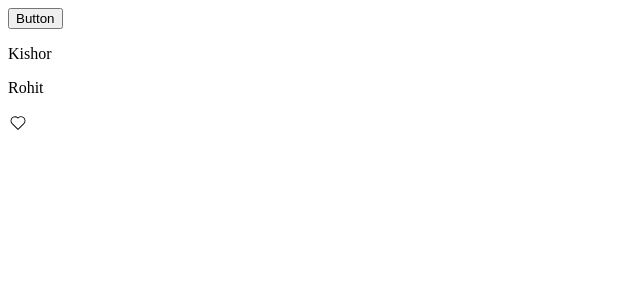
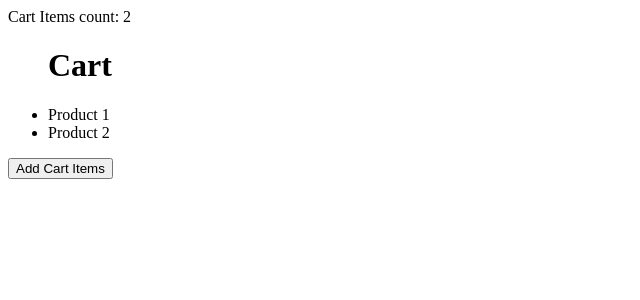
Before and after one commit to KishorShutihar/React-practice, a React (Vite) app in the folder vite-project/: page / in a window 1280 px wide. Shown: the top 300 px of the page, without its empty margins (0-640 px from the left). Built offline with nearby package versions, Linux system fonts and the light colour scheme.

Commit message:
add the cart and navbar sharing the state with eachother

```diff
--- a/vite-project/src/App.tsx
+++ b/vite-project/src/App.tsx
@@ -3,68 +3,24 @@ import { Button } from "./components/Button";
 import { Like } from "./components/Like";
 import { useState } from "react";
 import { produce } from "immer";
+import { Cart } from "./components/Cart";
+import { NavBar } from "./components/NavBar";
 
 function App() {
-  const countries = ["Nepal", "India", "China", "Pakistan"];
-  const [arrOfObj, setArrOfObj] = useState([
-    { name: "Kishor", age: 25, bachelor: true },
-    { name: "Rohit", age: 25, bachelor: false },
-  ]);
+  const [cartItems, setCartItems] = useState(["Product 1", "Product 2"]);
 
-  const handleClick = () => {
-    //add
-    // setArrOfObj([...arrOfObj, { name: "samiskhya", age: 30, bachelor: false }]);
-
-    // setArrOfObj(
-    //   produce((draft) => {
-    //     draft.push({ name: "samiskhya", age: 30, bachelor: false });
-    //   })
-    // );
-
-    //update
-    // setArrOfObj(
-    //   arrOfObj.map((arr) => {
-    //     if (arr.name == "Kishor") {
-    //       arr.name = "Kishan";
-    //     }
-    //     return arr;
-    //   })
-    // );
-
-    // setArrOfObj(
-    //   produce((draft) => {
-    //     const findable = draft.find((e) => e.name == "Kishor");
-    //     if (findable) {
-    //       findable.name = "Kishan";
-    //     }
-    //   })
-    // );
-
-    //delete
-    // setArrOfObj(arrOfObj.filter((arr) => arr.name != "Kishor"));
-
-    setArrOfObj(
+  const addCart = () => {
+    setCartItems(
       produce((draft) => {
-        const someVal = draft.filter((arr) => arr.name !== "Kishor");
-        return someVal;
+        draft.push(`Product ${cartItems.length + 1}`);
       })
     );
   };
 
-  console.log(arrOfObj);
-
   return (
     <>
-      {/* <ListGroup
-        items={countries}
-        heading="Countries"
-        onSelectItem={() => console.log("Hello")}
-      /> */}
-      <button onClick={handleClick}>Button</button>
-      {arrOfObj.map((value, index) => (
-        <p key={index}>{value.name}</p>
-      ))}
-      <Like onClick={() => console.log("Clicked")} />
+      <NavBar cartItemsCount={cartItems.length}></NavBar>
+      <Cart cartItems={cartItems} addCart={addCart} />
     </>
   );
 }
--- /dev/null
+++ b/vite-project/src/components/Cart.tsx
@@ -0,0 +1,20 @@
+import React from "react";
+
+interface Props {
+  cartItems: string[];
+  addCart: () => void;
+}
+
+export const Cart = ({ cartItems, addCart }: Props) => {
+  return (
+    <>
+      <ul>
+        <h1>Cart</h1>
+        {cartItems.map((cartItem, index) => (
+          <li key={index}>{cartItem}</li>
+        ))}
+      </ul>
+      <button onClick={addCart}>Add Cart Items</button>
+    </>
+  );
+};
--- /dev/null
+++ b/vite-project/src/components/NavBar.tsx
@@ -0,0 +1,9 @@
+import React from "react";
+
+interface Props {
+  cartItemsCount: number;
+}
+
+export const NavBar = ({ cartItemsCount }: Props) => {
+  return <div>Cart Items count: {cartItemsCount}</div>;
+};
```
